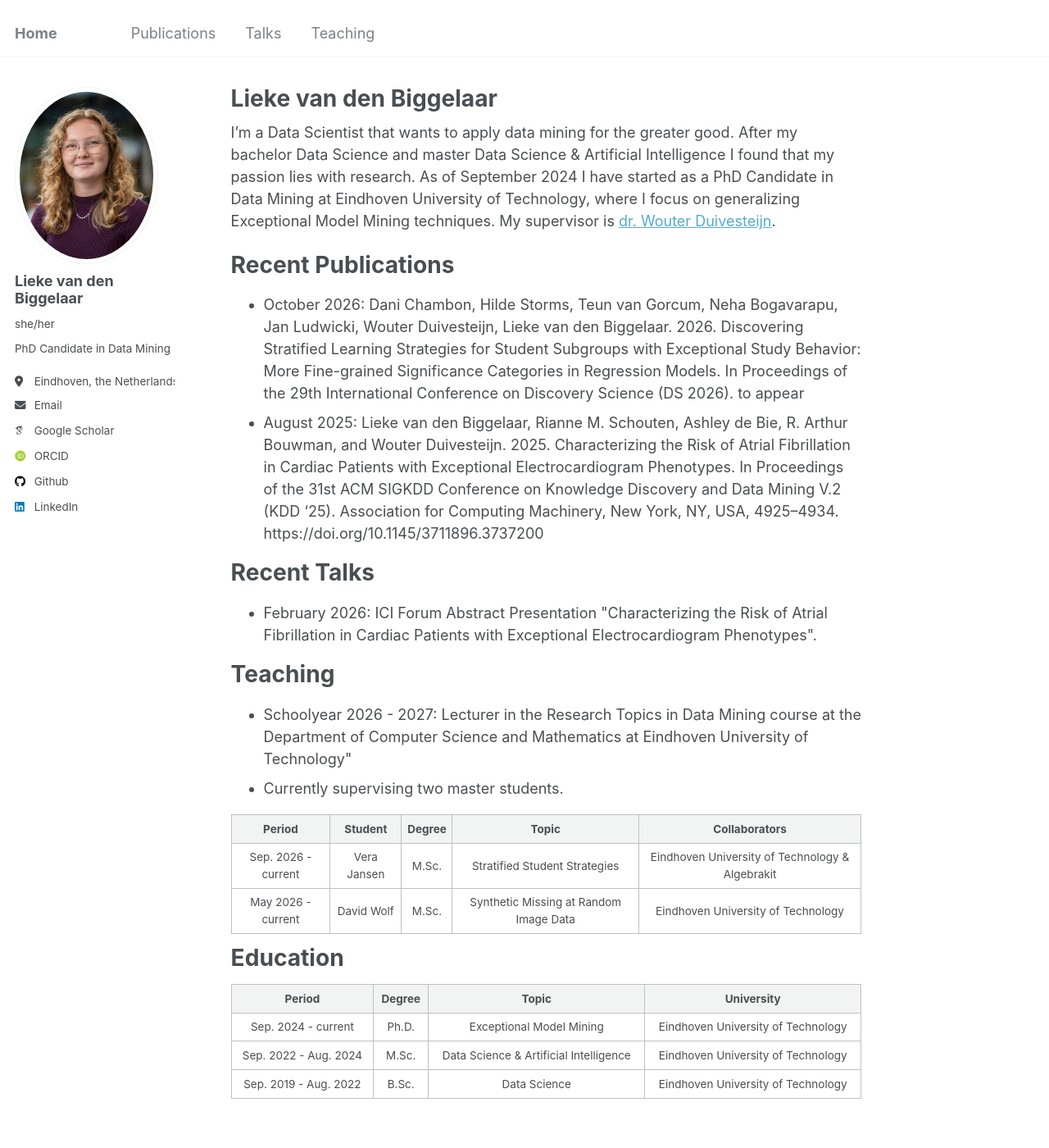
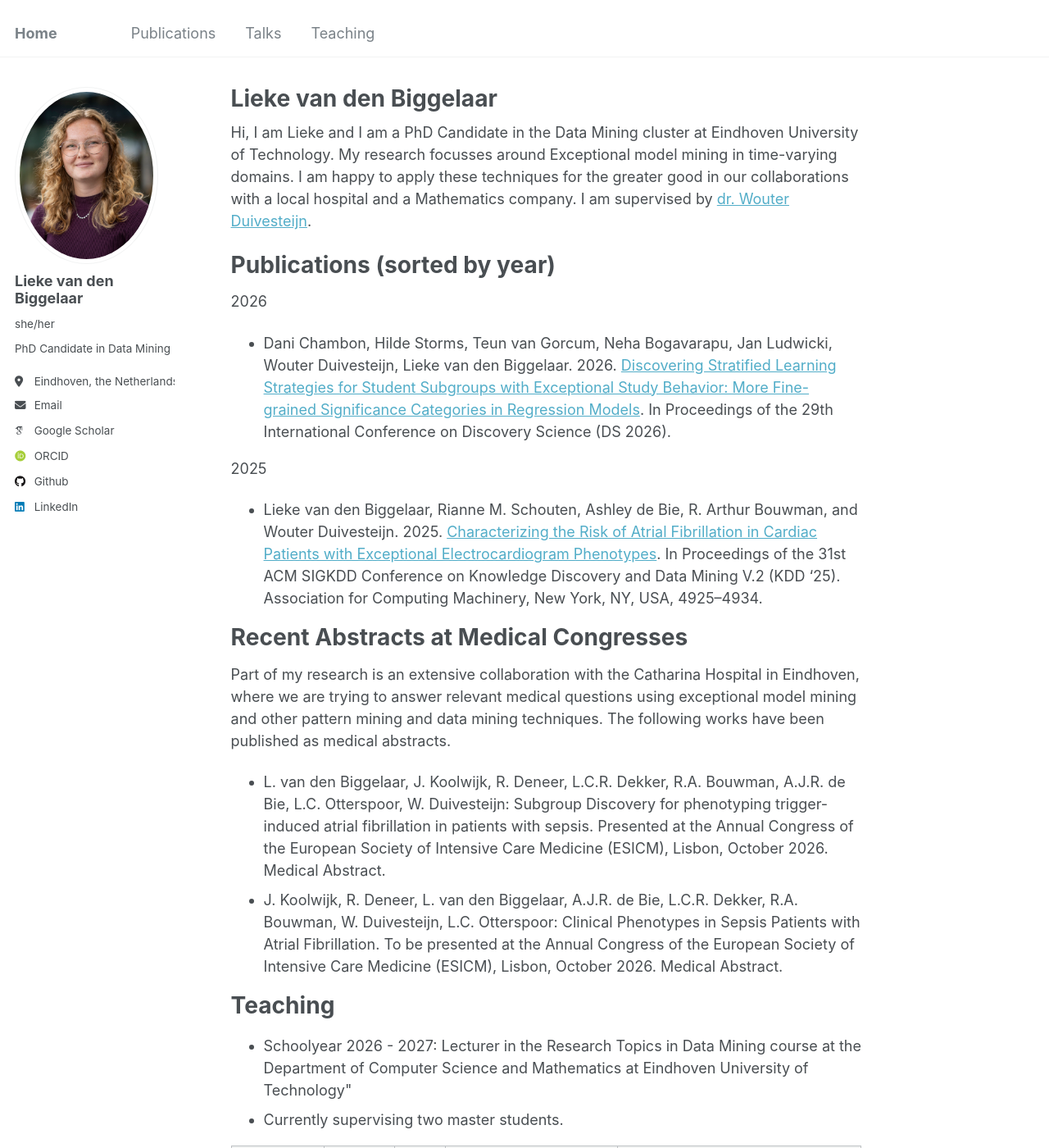
Before and after one commit to liekevandenbiggelaar/liekevandenbiggelaar.github.io, a Jekyll site: the page built from _pages/about.md, in a window 1280 px wide and 1400 px high. Shown: the whole window at 82% size. Built offline with Jekyll 4.4.1, drawn with Linux system fonts in a browser that asks for light colours; some web fonts are replaced; some of the changed text lies outside the part shown.

Commit message:
added papers

```diff
--- a/_pages/about.md
+++ b/_pages/about.md
@@ -7,17 +7,21 @@ redirect_from:
   - /about.html
 ---
 
-I'm a Data Scientist that wants to apply data mining for the greater good. After my bachelor Data Science and master Data Science & Artificial Intelligence I found that my passion lies with research. As of September 2024 I have started as a PhD Candidate in Data Mining at Eindhoven University of Technology, where I focus on generalizing Exceptional Model Mining techniques. My supervisor is [dr. Wouter Duivesteijn](https://wwwis.win.tue.nl/~wouter/).
+Hi, I am Lieke and I am a PhD Candidate in the Data Mining cluster at Eindhoven University of Technology. My research focusses around Exceptional model mining in time-varying domains. I am happy to apply these techniques for the greater good in our collaborations with a local hospital and a Mathematics company. I am supervised by [dr. Wouter Duivesteijn](https://wwwis.win.tue.nl/~wouter/).
 
-Recent Publications
+Publications (sorted by year)
 ======
-- October 2026: Dani Chambon, Hilde Storms, Teun van Gorcum, Neha Bogavarapu, Jan Ludwicki, Wouter Duivesteijn, Lieke van den Biggelaar. 2026. Discovering Stratified Learning Strategies for Student Subgroups with Exceptional Study Behavior: More Fine-grained Significance Categories in Regression Models. In Proceedings of the 29th International Conference on Discovery Science (DS 2026). to appear
-- August 2025: Lieke van den Biggelaar, Rianne M. Schouten, Ashley de Bie, R. Arthur Bouwman, and Wouter Duivesteijn. 2025. Characterizing the Risk of Atrial Fibrillation in Cardiac Patients with Exceptional Electrocardiogram Phenotypes. In Proceedings of the 31st ACM SIGKDD Conference on Knowledge Discovery and Data Mining V.2 (KDD '25). Association for Computing Machinery, New York, NY, USA, 4925–4934. https://doi.org/10.1145/3711896.3737200
+2026
+- Dani Chambon, Hilde Storms, Teun van Gorcum, Neha Bogavarapu, Jan Ludwicki, Wouter Duivesteijn, Lieke van den Biggelaar. 2026. [Discovering Stratified Learning Strategies for Student Subgroups with Exceptional Study Behavior: More Fine-grained Significance Categories in Regression Models](https://doi.org/10.1007/978-3-032-41086-3_47). In Proceedings of the 29th International Conference on Discovery Science (DS 2026).
 
-Recent Talks
+2025
+- Lieke van den Biggelaar, Rianne M. Schouten, Ashley de Bie, R. Arthur Bouwman, and Wouter Duivesteijn. 2025. [Characterizing the Risk of Atrial Fibrillation in Cardiac Patients with Exceptional Electrocardiogram Phenotypes](https://doi.org/10.1145/3711896.3737200). In Proceedings of the 31st ACM SIGKDD Conference on Knowledge Discovery and Data Mining V.2 (KDD '25). Association for Computing Machinery, New York, NY, USA, 4925–4934.
+
+Recent Abstracts at Medical Congresses
 ======
-- February 2026: ICI Forum Abstract Presentation &quot;Characterizing the Risk of Atrial Fibrillation in Cardiac Patients with Exceptional Electrocardiogram Phenotypes&quot;.
-
+Part of my research is an extensive collaboration with the Catharina Hospital in Eindhoven, where we are trying to answer relevant medical questions using exceptional model mining and other pattern mining and data mining techniques. The following works have been published as medical abstracts.
+- L. van den Biggelaar, J. Koolwijk, R. Deneer, L.C.R. Dekker, R.A. Bouwman, A.J.R. de Bie, L.C. Otterspoor, W. Duivesteijn: Subgroup Discovery for phenotyping trigger-induced atrial fibrillation in patients with sepsis. Presented at the Annual Congress of the European Society of Intensive Care Medicine (ESICM), Lisbon, October 2026. Medical Abstract.
+- J. Koolwijk, R. Deneer, L. van den Biggelaar, A.J.R. de Bie, L.C.R. Dekker, R.A. Bouwman, W. Duivesteijn, L.C. Otterspoor: Clinical Phenotypes in Sepsis Patients with Atrial Fibrillation. To be presented at the Annual Congress of the European Society of Intensive Care Medicine (ESICM), Lisbon, October 2026. Medical Abstract.
 
 Teaching
 ======
@@ -26,6 +30,7 @@ Teaching
 
 |         Period        |    Student   | Degree |                  Topic                 |                  Collaborators                   |
 |:---------------------:|:------------:|:------:|:--------------------------------------:|:------------------------------------------------:|
+| Nov. 2026 - current   | Mirthe Denis | M.Sc.  | tbd                                    | Eindhoven University of Technology & Catharina Ziekenhuis |
 | Sep. 2026 - current   | Vera Jansen  | M.Sc.  | Stratified Student Strategies          | Eindhoven University of Technology & Algebrakit  |
 | May 2026 - current    | David Wolf   | M.Sc.  | Synthetic Missing at Random Image Data | Eindhoven University of Technology               |
 
```
Also changed, not shown: 1 other file.
